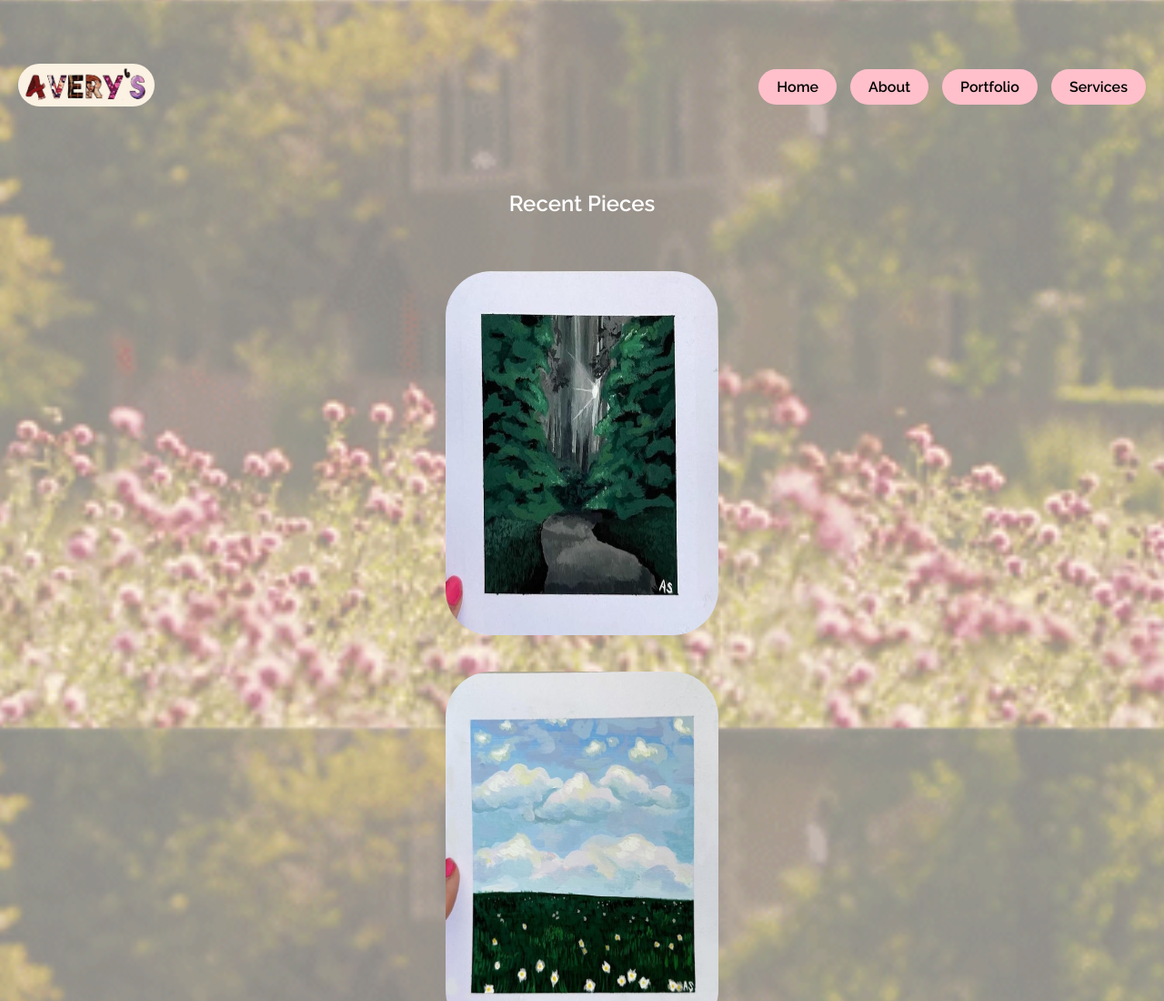
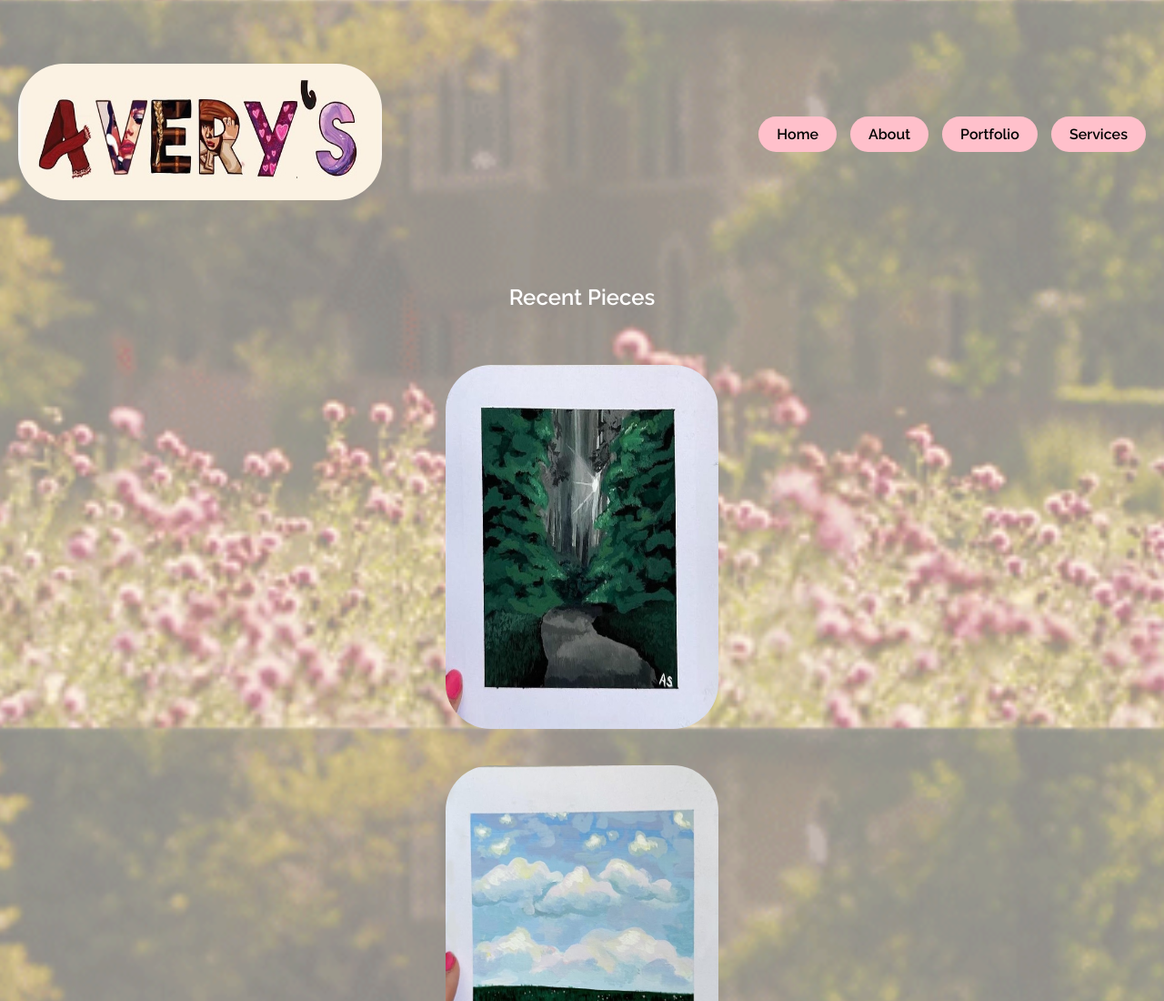
Before and after one commit to LTS2933/Avery-s-Gallery, a website: page portfolio.html in a window 1280 px wide. Shown: the top 1100 px of the page at 91% size. Drawn offline with Linux system fonts and the light colour scheme.

Commit message:
Update portfolio.html

```diff
--- a/portfolio.html
+++ b/portfolio.html
@@ -57,7 +57,9 @@
 
         .averys-logo {
             border-radius: 50px;
-            max-width: 150px; /* Adjust logo size as needed */
+            max-width: 100%;
+            width: 400px; /* Set the logo width to match the other file */
+            height: 150px; /* Set the height to match the other file */
             z-index: 1;
         }
 
```
